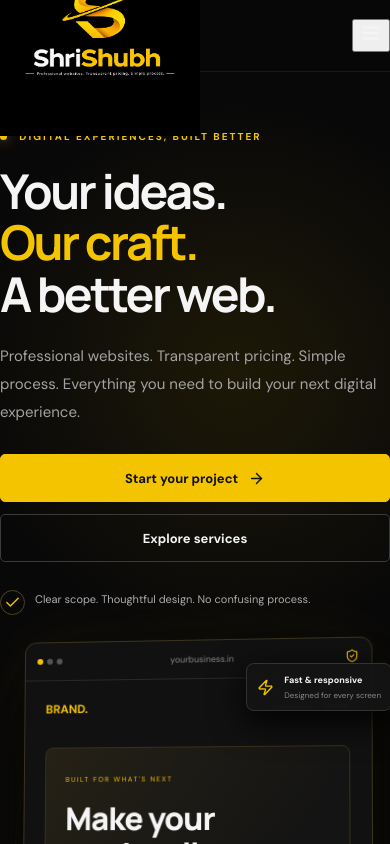
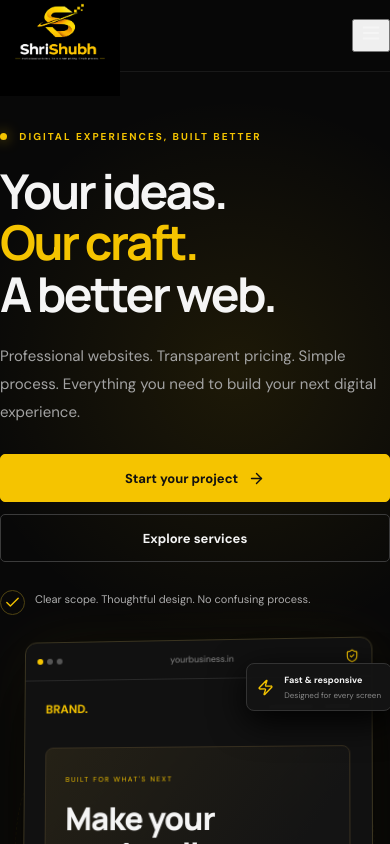
Before and after one commit to shrishubh521-oss/ShriShubh, a React (Vite) app: page / in a window 390 px wide. Shown: the top 844 px of the page. Built offline with nearby package versions, Linux system fonts and the light colour scheme.

Commit message:
Update index.css

```diff
--- a/src/styles/index.css
+++ b/src/styles/index.css
@@ -258,27 +258,38 @@ h2 { font-size: clamp(35px, 4vw, 51px); line-height: 1.13; margin-bottom: 0; }
   .footer-bottom { flex-direction: column; }
 
 }
-/* Fix ShriShubh logo */
+
+/* Smaller ShriShubh logo for mobile */
 .brand {
     display: inline-flex;
     align-items: center;
     justify-content: flex-start;
     width: auto;
+    max-width: 125px;
     height: auto;
-    max-width: 200px;
     overflow: hidden;
-    background: transparent;
 }
 
 .site-logo {
     display: block;
-    width: 150px;
-    height: 48px;
+    width: 115px;
+    height: 38px;
     max-width: 100%;
     object-fit: contain;
     object-position: left center;
-    background: transparent;
 }
+
+@media (max-width: 768px) {
+    .brand {
+        max-width: 120px;
+    }
+
+    .site-logo {
+        width: 110px;
+        height: 36px;
+    }
+}
+
 
 /* Fix mobile layout */
 html,
```
